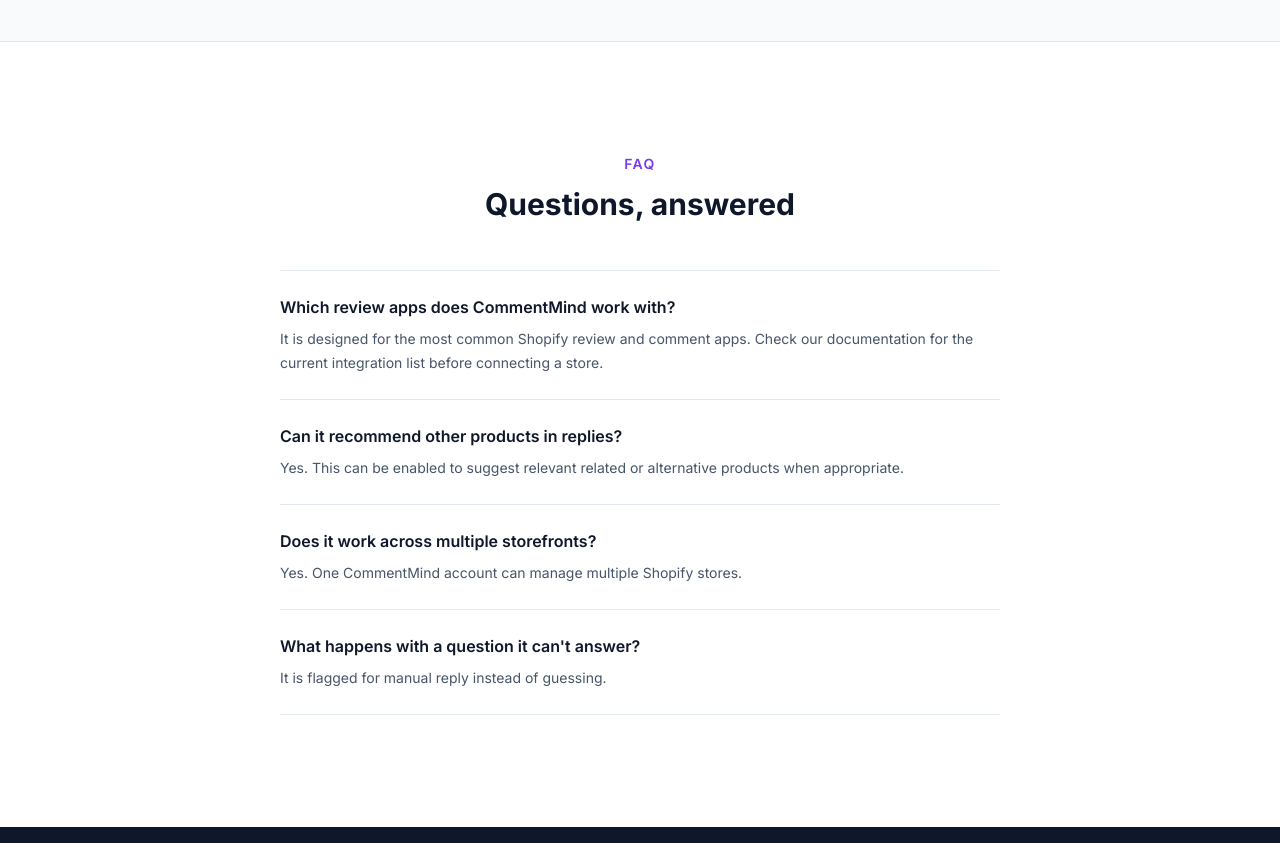
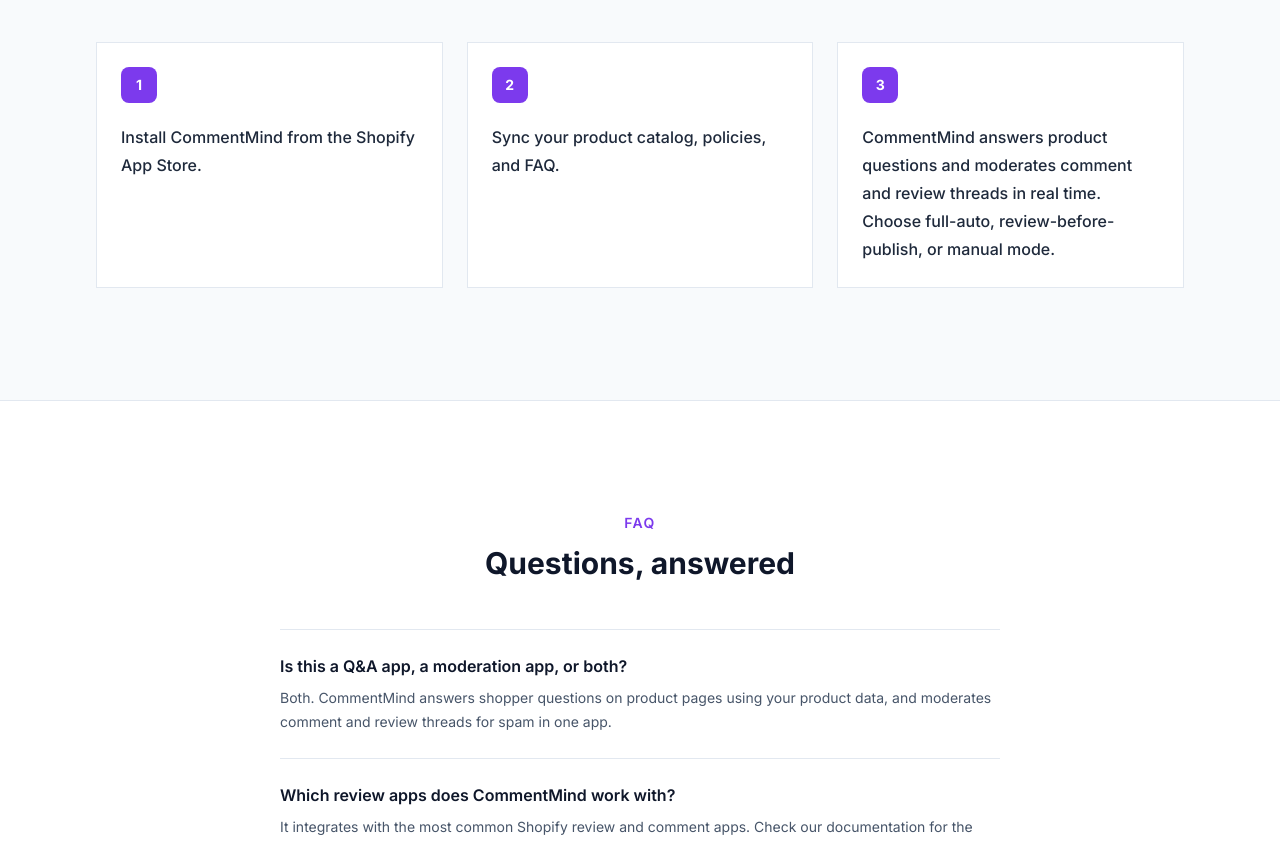
Before and after one commit to Mahdi-Ra/commentMind, a Next.js app in the folder dashboard/: page /shopify in a window 1280 px wide. Shown: the part 1940-2783 px from the top of the page. Built offline with nearby package versions, Linux system fonts and the light colour scheme.

Commit message:
Expand Shopify product Q&A landing page

```diff
--- a/dashboard/src/app/(landing)/shopify/page.tsx
+++ b/dashboard/src/app/(landing)/shopify/page.tsx
@@ -2,12 +2,41 @@
 import { PlatformLanding, faqSchema } from '@/components/landing/platform-landing'
 
 const faqs = [
-  { question: 'Which review apps does CommentMind work with?', answer: 'It is designed for the most common Shopify review and comment apps. Check our documentation for the current integration list before connecting a store.' },
-  { question: 'Can it recommend other products in replies?', answer: 'Yes. This can be enabled to suggest relevant related or alternative products when appropriate.' },
+  { question: 'Is this a Q&A app, a moderation app, or both?', answer: 'Both. CommentMind answers shopper questions on product pages using your product data, and moderates comment and review threads for spam in one app.' },
+  { question: 'Which review apps does CommentMind work with?', answer: 'It integrates with the most common Shopify review and comment apps. Check our documentation for the current list before connecting your store.' },
+  { question: 'Can it recommend other products in replies?', answer: 'Yes. You can enable relevant related or alternative product suggestions when they help answer the shopper\'s question.' },
+  { question: "What happens when it can't answer a question confidently?", answer: 'It is flagged for manual reply instead of guessing. Accuracy on product questions matters more than speed.' },
   { question: 'Does it work across multiple storefronts?', answer: 'Yes. One CommentMind account can manage multiple Shopify stores.' },
-  { question: "What happens with a question it can't answer?", answer: 'It is flagged for manual reply instead of guessing.' },
 ]
 
-export const metadata: Metadata = { title: { absolute: 'AI Comment & Review Reply App for Shopify | CommentMind' }, description: 'Auto-reply to product review comments and Q&A on your Shopify store with AI. Reduce support tickets and keep buyers engaged — install from the Shopify App Store.' }
+export const metadata: Metadata = {
+  title: { absolute: 'AI Product Q&A & Comment Moderation for Shopify | CommentMind' },
+  description: 'Answer product questions and moderate review comments on your Shopify store with AI - grounded in your real product data. Reduce support tickets, block spam, and keep buyers engaged.',
+}
 
-export default function ShopifyLanding() { return <><script type="application/ld+json" dangerouslySetInnerHTML={{ __html: JSON.stringify(faqSchema(faqs)) }} /><PlatformLanding eyebrow="Shopify integration" title="AI-Powered Comment & Review Replies for Shopify Stores" description="Every product page comment or review question is a buying signal — or a lost sale if it's ignored. CommentMind answers customer questions on product pages instantly, using your product descriptions, policies, and FAQ as its source of truth, while filtering out spam and fake reviews before they go live." features={[{ title: 'Answers real product questions', description: 'CommentMind answers sizing, availability, and product questions using your actual product data.' }, { title: 'Filters fake reviews and comment spam', description: 'Suspicious bot-generated review patterns are flagged before they reach your storefront.' }, { title: 'Reduces support ticket volume', description: 'Publicly answered questions reduce repeat tickets and create useful social proof for future buyers.' }, { title: 'Native Shopify integration', description: 'Works with your existing reviews app and theme without custom development.' }]} steps={['Install CommentMind from the Shopify App Store.', 'Sync your product catalog, policies, and FAQ.', 'CommentMind moderates and replies to comments and review questions in real time.']} faqs={faqs} cta={{ label: 'Add CommentMind to your Shopify store', href: '/auth' }} /></> }
+export default function ShopifyLanding() {
+  return (
+    <>
+      <script type="application/ld+json" dangerouslySetInnerHTML={{ __html: JSON.stringify(faqSchema(faqs)) }} />
+      <PlatformLanding
+        eyebrow="Shopify integration"
+        title="AI Product Q&A & Comment Moderation for Shopify Stores"
+        description="Every question a shopper leaves on a product page is either a sale you close now, or one you lose to silence. CommentMind answers product questions and review comments using your actual product data - pricing, variants, stock, and policies - while filtering out spam and fake reviews before they touch your storefront. One tool for both jobs, instead of a Q&A app and a moderation app running separately."
+        features={[
+          { title: 'Answers real product questions, grounded in your catalog', description: 'CommentMind answers questions such as "Does this run true to size?" and "Is this back in stock?" from your actual product data instead of leaving shoppers waiting, guessing, or abandoning the cart.' },
+          { title: 'Moderates review comments and community threads too', description: 'Most AI Q&A tools stop at product questions. CommentMind also moderates comment threads on reviews and blog content, so you get one dashboard instead of separate Q&A and moderation apps.' },
+          { title: 'Filters fake reviews and spam before they go live', description: 'Bot-generated fake reviews and comment spam are a growing problem on Shopify stores. CommentMind flags suspicious patterns before a shopper ever sees them.' },
+          { title: 'Public answers double as social proof and SEO content', description: 'A visible Q&A thread does more selling than a private chat reply. The next fifty shoppers can read the answer, and the useful content remains indexable.' },
+          { title: 'Native Shopify integration, no theme rebuild', description: 'Works with your existing reviews app and theme through a standard app block, with no custom development needed.' },
+        ]}
+        steps={[
+          'Install CommentMind from the Shopify App Store.',
+          'Sync your product catalog, policies, and FAQ.',
+          'CommentMind answers product questions and moderates comment and review threads in real time. Choose full-auto, review-before-publish, or manual mode.',
+        ]}
+        faqs={faqs}
+        cta={{ label: 'Add CommentMind to your Shopify store', href: '/auth' }}
+      />
+    </>
+  )
+}
--- a/dashboard/src/components/landing/platform-landing.tsx
+++ b/dashboard/src/components/landing/platform-landing.tsx
@@ -44,7 +44,8 @@
             <div className="mx-auto max-w-2xl text-center"><p className="text-sm font-semibold uppercase tracking-widest text-violet-600">Built for the workflow</p><h2 className="mt-3 text-3xl font-bold text-slate-900 sm:text-4xl">Keep every conversation moving</h2></div>
             <div className="mt-14 grid gap-5 sm:grid-cols-2">
               {features.map((feature, index) => {
-                const Icon = [MessageSquareText, ShieldCheck, Sparkles, CheckCircle2][index]
+                const icons = [MessageSquareText, ShieldCheck, Sparkles, CheckCircle2]
+                const Icon = icons[index % icons.length]
                 return <article key={feature.title} className="border border-slate-200 bg-white p-6 shadow-sm"><Icon className="mb-5 h-5 w-5 text-violet-600" /><h3 className="text-lg font-semibold text-slate-900">{feature.title}</h3><p className="mt-3 text-sm leading-6 text-slate-600">{feature.description}</p></article>
               })}
             </div>
```
